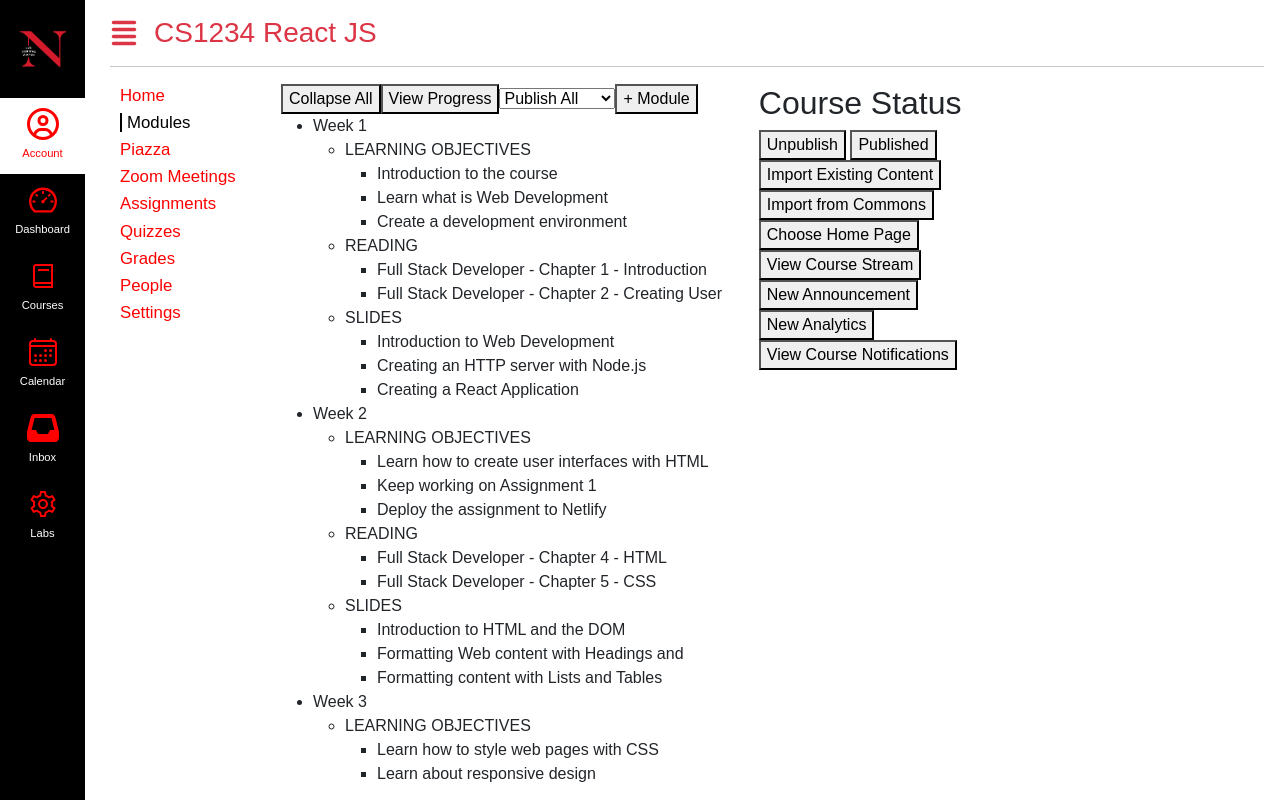
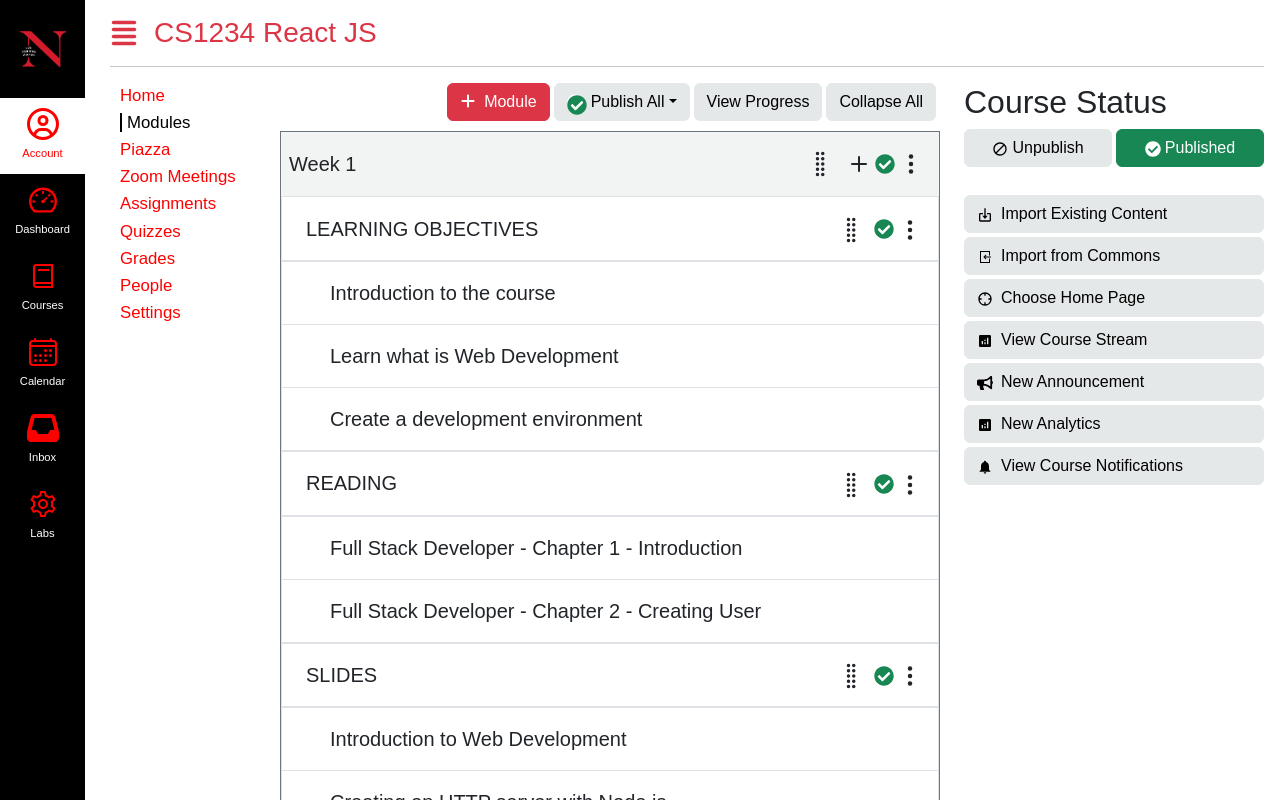
Before and after one commit to ruvy03/kambaz-next-js, a Next.js app: page /Courses/1234/Home in a window 1280 px wide. Shown: the top 800 px of the page. Built offline with nearby package versions, Linux system fonts and the light colour scheme.

Commit message:
Modules working

```diff
--- a/app/(Kambaz)/Courses/[cid]/Home/Status.tsx
+++ b/app/(Kambaz)/Courses/[cid]/Home/Status.tsx
@@ -1,22 +1,112 @@
+import { Button } from "react-bootstrap";
+import { BiCrosshair, BiImport } from "react-icons/bi";
+import { FaBullhorn, FaCheckCircle } from "react-icons/fa";
+import { LiaFileImportSolid } from "react-icons/lia";
+import {
+  MdAnalytics,
+  MdDoNotDisturbAlt,
+  MdNotifications,
+} from "react-icons/md";
+
 export default function CourseStatus() {
   return (
-    <div id="wd-course-status">
+    <div id="wd-course-status" style={{ width: "300px" }}>
       <h2>Course Status</h2>
-      <button>Unpublish</button> <button>Published</button>
+      <div className="d-flex">
+        <Button
+          style={{
+            backgroundColor: "#E4E8E8",
+            borderColor: "#E4E8E8",
+            color: "black",
+          }}
+          className="w-50 me-1"
+        >
+          <MdDoNotDisturbAlt className="me-1" />
+          Unpublish
+        </Button>
+        <Button variant="success" className="w-50">
+          <FaCheckCircle className="me-1" />
+          Published
+        </Button>
+      </div>
       <br />
-      <button>Import Existing Content</button>
-      <br />
-      <button>Import from Commons</button>
-      <br />
-      <button>Choose Home Page</button>
-      <br />
-      <button>View Course Stream</button>
-      <br />
-      <button>New Announcement</button>
-      <br />
-      <button>New Analytics</button>
-      <br />
-      <button>View Course Notifications</button>
+      <Button
+        style={{
+          backgroundColor: "#E4E8E8",
+          borderColor: "#E4E8E8",
+          color: "black",
+        }}
+        className="w-100 mt-1 text-start"
+      >
+        <BiImport className="me-2" />
+        Import Existing Content
+      </Button>
+      <Button
+        style={{
+          backgroundColor: "#E4E8E8",
+          borderColor: "#E4E8E8",
+          color: "black",
+        }}
+        className="w-100 mt-1 text-start"
+      >
+        <LiaFileImportSolid className="me-2" />
+        Import from Commons
+      </Button>
+      <Button
+        style={{
+          backgroundColor: "#E4E8E8",
+          borderColor: "#E4E8E8",
+          color: "black",
+        }}
+        className="w-100 mt-1 text-start"
+      >
+        <BiCrosshair className="me-2" />
+        Choose Home Page
+      </Button>
+      <Button
+        style={{
+          backgroundColor: "#E4E8E8",
+          borderColor: "#E4E8E8",
+          color: "black",
+        }}
+        className="w-100 mt-1 text-start"
+      >
+        <MdAnalytics className="me-2" />
+        View Course Stream
+      </Button>
+      <Button
+        style={{
+          backgroundColor: "#E4E8E8",
+          borderColor: "#E4E8E8",
+          color: "black",
+        }}
+        className="w-100 mt-1 text-start"
+      >
+        <FaBullhorn className="me-2" />
+        New Announcement
+      </Button>
+      <Button
+        style={{
+          backgroundColor: "#E4E8E8",
+          borderColor: "#E4E8E8",
+          color: "black",
+        }}
+        className="w-100 mt-1 text-start"
+      >
+        <MdAnalytics className="me-2" />
+        New Analytics
+      </Button>
+      <Button
+        style={{
+          backgroundColor: "#E4E8E8",
+          borderColor: "#E4E8E8",
+          color: "black",
+        }}
+        className="w-100 mt-1 text-start"
+      >
+        <MdNotifications className="me-2" />
+        View Course Notifications
+      </Button>
     </div>
   );
 }
--- a/app/(Kambaz)/Courses/[cid]/Home/page.tsx
+++ b/app/(Kambaz)/Courses/[cid]/Home/page.tsx
@@ -1,21 +1,16 @@
+"use client";
 import Modules from "../Modules/page";
 import CourseStatus from "./Status";
 
 export default function Home() {
   return (
-    <div id="wd-home">
-      <table>
-        <tbody>
-          <tr>
-            <td valign="top" width="70%">
-              <Modules />
-            </td>
-            <td valign="top">
-              <CourseStatus />
-            </td>
-          </tr>
-        </tbody>
-      </table>
+    <div id="wd-home" className="d-flex">
+      <div className="flex-grow-1 me-4">
+        <Modules />
+      </div>
+      <div className="d-none d-lg-block">
+        <CourseStatus />
+      </div>
     </div>
   );
 }
--- /dev/null
+++ b/app/(Kambaz)/Courses/[cid]/Modules/GreenCheckmark.tsx
@@ -0,0 +1,13 @@
+import { FaCheckCircle, FaCircle } from "react-icons/fa";
+
+export default function GreenCheckmark() {
+  return (
+    <span className="me-1 position-relative">
+      <FaCheckCircle
+        style={{ top: "2px" }}
+        className="text-success me-1 position-absolute fs-5"
+      />
+      <FaCircle className="text-white me-1 fs-6" />
+    </span>
+  );
+}
--- /dev/null
+++ b/app/(Kambaz)/Courses/[cid]/Modules/LessonControlButtons.tsx
@@ -0,0 +1,13 @@
+import { BsGripVertical } from "react-icons/bs";
+import { IoEllipsisVertical } from "react-icons/io5";
+import GreenCheckmark from "./GreenCheckmark";
+
+export default function LessonControlButtons() {
+  return (
+    <div className="float-end">
+      <BsGripVertical className="me-2 fs-3" />
+      <GreenCheckmark />
+      <IoEllipsisVertical className="fs-4" />
+    </div>
+  );
+}
--- /dev/null
+++ b/app/(Kambaz)/Courses/[cid]/Modules/ModuleControlButtons.tsx
@@ -0,0 +1,14 @@
+import { BsGripVertical, BsPlus } from "react-icons/bs";
+import { IoEllipsisVertical } from "react-icons/io5";
+import GreenCheckmark from "./GreenCheckmark";
+
+export default function ModuleControlButtons() {
+  return (
+    <div className="float-end">
+      <BsGripVertical className="me-2 fs-3" />
+      <BsPlus className="fs-2" />
+      <GreenCheckmark />
+      <IoEllipsisVertical className="fs-4" />
+    </div>
+  );
+}
--- /dev/null
+++ b/app/(Kambaz)/Courses/[cid]/Modules/ModulesControls.tsx
@@ -0,0 +1,59 @@
+import { Button, Dropdown } from "react-bootstrap";
+import { FaPlus } from "react-icons/fa6";
+import GreenCheckmark from "./GreenCheckmark";
+
+export default function ModulesControls() {
+  return (
+    <div id="wd-modules-controls" className="text-nowrap">
+      <Button
+        style={{
+          backgroundColor: "#E4E8E8",
+          borderColor: "#E4E8E8",
+          color: "black",
+        }}
+        className="me-1 float-end"
+      >
+        Collapse All
+      </Button>
+      <Button
+        style={{
+          backgroundColor: "#E4E8E8",
+          borderColor: "#E4E8E8",
+          color: "black",
+        }}
+        className="me-1 float-end"
+      >
+        View Progress
+      </Button>
+      <Dropdown className="d-inline me-1 float-end">
+        <Dropdown.Toggle
+          style={{
+            backgroundColor: "#E4E8E8",
+            borderColor: "#E4E8E8",
+            color: "black",
+          }}
+          id="wd-publish-all-btn"
+        >
+          <GreenCheckmark />
+          Publish All
+        </Dropdown.Toggle>
+        <Dropdown.Menu>
+          <Dropdown.Item href="#/action-1">
+            Publish all modules and items
+          </Dropdown.Item>
+          <Dropdown.Item href="#/action-2">
+            Unpublish all modules and items
+          </Dropdown.Item>
+        </Dropdown.Menu>
+      </Dropdown>
+      <Button
+        variant="danger"
+        className="me-1 float-end"
+        id="wd-add-module-btn"
+      >
+        <FaPlus className="position-relative me-2" style={{ bottom: "1px" }} />
+        Module
+      </Button>
+    </div>
+  );
+}
--- a/app/(Kambaz)/Courses/[cid]/Modules/page.tsx
+++ b/app/(Kambaz)/Courses/[cid]/Modules/page.tsx
@@ -1,120 +1,154 @@
+"use client";
+import { ListGroup } from "react-bootstrap";
+import LessonControlButtons from "./LessonControlButtons";
+import ModuleControlButtons from "./ModuleControlButtons";
+import ModulesControls from "./ModulesControls";
+
 export default function Modules() {
   return (
     <div>
-      <button>Collapse All</button>
-      <button>View Progress</button>
-      <select>
-        <option>Publish All</option>
-        <option>Unpublish All</option>
-      </select>
-      <button>+ Module</button>
+      <ModulesControls />
+      <br />
+      <br />
+      <ListGroup id="wd-modules" className="rounded-0">
+        <ListGroup.Item className="wd-module p-0 mb-5 fs-5 border-secondary">
+          <div
+            className="wd-title p-3 ps-2 d-flex align-items-center"
+            style={{ backgroundColor: "#F2F4F4" }}
+          >
+            <div className="flex-grow-1">Week 1</div>
+            <ModuleControlButtons />
+          </div>
+          <ListGroup className="wd-lessons rounded-0">
+            <ListGroup.Item className="wd-lesson p-3 ps-4 d-flex align-items-center">
+              <div className="flex-grow-1">LEARNING OBJECTIVES</div>
+              <LessonControlButtons />
+            </ListGroup.Item>
+            <ListGroup className="wd-content rounded-0">
+              <ListGroup.Item className="p-3 ps-5">
+                Introduction to the course
+              </ListGroup.Item>
+              <ListGroup.Item className="p-3 ps-5">
+                Learn what is Web Development
+              </ListGroup.Item>
+              <ListGroup.Item className="p-3 ps-5">
+                Create a development environment
+              </ListGroup.Item>
+            </ListGroup>
+            <ListGroup.Item className="wd-lesson p-3 ps-4 d-flex align-items-center">
+              <div className="flex-grow-1">READING</div>
+              <LessonControlButtons />
+            </ListGroup.Item>
+            <ListGroup className="wd-content rounded-0">
+              <ListGroup.Item className="p-3 ps-5">
+                Full Stack Developer - Chapter 1 - Introduction
+              </ListGroup.Item>
+              <ListGroup.Item className="p-3 ps-5">
+                Full Stack Developer - Chapter 2 - Creating User
+              </ListGroup.Item>
+            </ListGroup>
+            <ListGroup.Item className="wd-lesson p-3 ps-4 d-flex align-items-center">
+              <div className="flex-grow-1">SLIDES</div>
+              <LessonControlButtons />
+            </ListGroup.Item>
+            <ListGroup className="wd-content rounded-0">
+              <ListGroup.Item className="p-3 ps-5">
+                Introduction to Web Development
+              </ListGroup.Item>
+              <ListGroup.Item className="p-3 ps-5">
+                Creating an HTTP server with Node.js
+              </ListGroup.Item>
+              <ListGroup.Item className="p-3 ps-5">
+                Creating a React Application
+              </ListGroup.Item>
+            </ListGroup>
+          </ListGroup>
+        </ListGroup.Item>
 
-      <ul id="wd-modules">
-        <li className="wd-module">
-          <div className="wd-title">Week 1</div>
-          <ul className="wd-lessons">
-            <li className="wd-lesson">
-              <span className="wd-title">LEARNING OBJECTIVES</span>
-              <ul className="wd-content">
-                <li className="wd-content-item">Introduction to the course</li>
-                <li className="wd-content-item">
-                  Learn what is Web Development
-                </li>
-                <li className="wd-content-item">
-                  Create a development environment
-                </li>
-              </ul>
-            </li>
-            <li className="wd-lesson">
-              <span className="wd-title">READING</span>
-              <ul className="wd-content">
-                <li className="wd-content-item">
-                  Full Stack Developer - Chapter 1 - Introduction
-                </li>
-                <li className="wd-content-item">
-                  Full Stack Developer - Chapter 2 - Creating User
-                </li>
-              </ul>
-            </li>
-            <li className="wd-lesson">
-              <span className="wd-title">SLIDES</span>
-              <ul className="wd-content">
-                <li className="wd-content-item">
-                  Introduction to Web Development
-                </li>
-                <li className="wd-content-item">
-                  Creating an HTTP server with Node.js
-                </li>
-                <li className="wd-content-item">
-                  Creating a React Application
-                </li>
-              </ul>
-            </li>
-          </ul>
-        </li>
+        <ListGroup.Item
+          className="wd-module p-0 mb-5 fs-5 border-secondary"
+          style={{ borderTop: "1px solid #6c757d" }}
+        >
+          <div
+            className="wd-title p-3 ps-2  d-flex align-items-center"
+            style={{ backgroundColor: "#F2F4F4" }}
+          >
+            <div className="flex-grow-1">Week 2</div>
+            <ModuleControlButtons />
+          </div>
+          <ListGroup className="wd-lessons rounded-0">
+            <ListGroup.Item className="wd-lesson p-3 ps-4 d-flex align-items-center">
+              <div className="flex-grow-1">LEARNING OBJECTIVES</div>
+              <LessonControlButtons />
+            </ListGroup.Item>
+            <ListGroup className="wd-content rounded-0">
+              <ListGroup.Item className="p-3 ps-5">
+                Learn how to create user interfaces with HTML
+              </ListGroup.Item>
+              <ListGroup.Item className="p-3 ps-5">
+                Keep working on Assignment 1
+              </ListGroup.Item>
+              <ListGroup.Item className="p-3 ps-5">
+                Deploy the assignment to Netlify
+              </ListGroup.Item>
+            </ListGroup>
+            <ListGroup.Item className="wd-lesson p-3 ps-4 d-flex align-items-center">
+              <div className="flex-grow-1">READING</div>
+              <LessonControlButtons />
+            </ListGroup.Item>
+            <ListGroup className="wd-content rounded-0">
+              <ListGroup.Item className="p-3 ps-5">
+                Full Stack Developer - Chapter 4 - HTML
+              </ListGroup.Item>
+              <ListGroup.Item className="p-3 ps-5">
+                Full Stack Developer - Chapter 5 - CSS
+              </ListGroup.Item>
+            </ListGroup>
+            <ListGroup.Item className="wd-lesson p-3 ps-4 d-flex align-items-center">
+              <div className="flex-grow-1">SLIDES</div>
+              <LessonControlButtons />
+            </ListGroup.Item>
+            <ListGroup className="wd-content rounded-0">
+              <ListGroup.Item className="p-3 ps-5">
+                Introduction to HTML and the DOM
+              </ListGroup.Item>
+              <ListGroup.Item className="p-3 ps-5">
+                Formatting Web content with Headings and
+              </ListGroup.Item>
+              <ListGroup.Item className="p-3 ps-5">
+                Formatting content with Lists and Tables
+              </ListGroup.Item>
+            </ListGroup>
+          </ListGroup>
+        </ListGroup.Item>
 
-        <li className="wd-module">
-          <div className="wd-title">Week 2</div>
-          <ul className="wd-lessons">
-            <li className="wd-lesson">
-              <span className="wd-title">LEARNING OBJECTIVES</span>
-              <ul className="wd-content">
-                <li className="wd-content-item">
-                  Learn how to create user interfaces with HTML
-                </li>
-                <li className="wd-content-item">
-                  Keep working on Assignment 1
-                </li>
-                <li className="wd-content-item">
-                  Deploy the assignment to Netlify
-                </li>
-              </ul>
-            </li>
-            <li className="wd-lesson">
-              <span className="wd-title">READING</span>
-              <ul className="wd-content">
-                <li className="wd-content-item">
-                  Full Stack Developer - Chapter 4 - HTML
-                </li>
-                <li className="wd-content-item">
-                  Full Stack Developer - Chapter 5 - CSS
-                </li>
-              </ul>
-            </li>
-            <li className="wd-lesson">
-              <span className="wd-title">SLIDES</span>
-              <ul className="wd-content">
-                <li className="wd-content-item">
-                  Introduction to HTML and the DOM
-                </li>
-                <li className="wd-content-item">
-                  Formatting Web content with Headings and
-                </li>
-                <li className="wd-content-item">
-                  Formatting content with Lists and Tables
-                </li>
-              </ul>
-            </li>
-          </ul>
-        </li>
-
-        <li className="wd-module">
-          <div className="wd-title">Week 3</div>
-          <ul className="wd-lessons">
-            <li className="wd-lesson">
-              <span className="wd-title">LEARNING OBJECTIVES</span>
-              <ul className="wd-content">
-                <li className="wd-content-item">
-                  Learn how to style web pages with CSS
-                </li>
-                <li className="wd-content-item">
-                  Learn about responsive design
-                </li>
-              </ul>
-            </li>
-          </ul>
-        </li>
-      </ul>
+        <ListGroup.Item
+          className="wd-module p-0 mb-5 fs-5 border-secondary"
+          style={{ borderTop: "1px solid #6c757d" }}
+        >
+          <div
+            className="wd-title p-3 ps-2 d-flex align-items-center"
+            style={{ backgroundColor: "#F2F4F4" }}
+          >
+            <div className="flex-grow-1">Week 3</div>
+            <ModuleControlButtons />
+          </div>
+          <ListGroup className="wd-lessons rounded-0">
+            <ListGroup.Item className="wd-lesson p-3 ps-4 d-flex align-items-center">
+              <div className="flex-grow-1">LEARNING OBJECTIVES</div>
+              <LessonControlButtons />
+            </ListGroup.Item>
+            <ListGroup className="wd-content rounded-0">
+              <ListGroup.Item className="p-3 ps-5">
+                Learn how to style web pages with CSS
+              </ListGroup.Item>
+              <ListGroup.Item className="p-3 ps-5">
+                Learn about responsive design
+              </ListGroup.Item>
+            </ListGroup>
+          </ListGroup>
+        </ListGroup.Item>
+      </ListGroup>
     </div>
   );
 }
```
